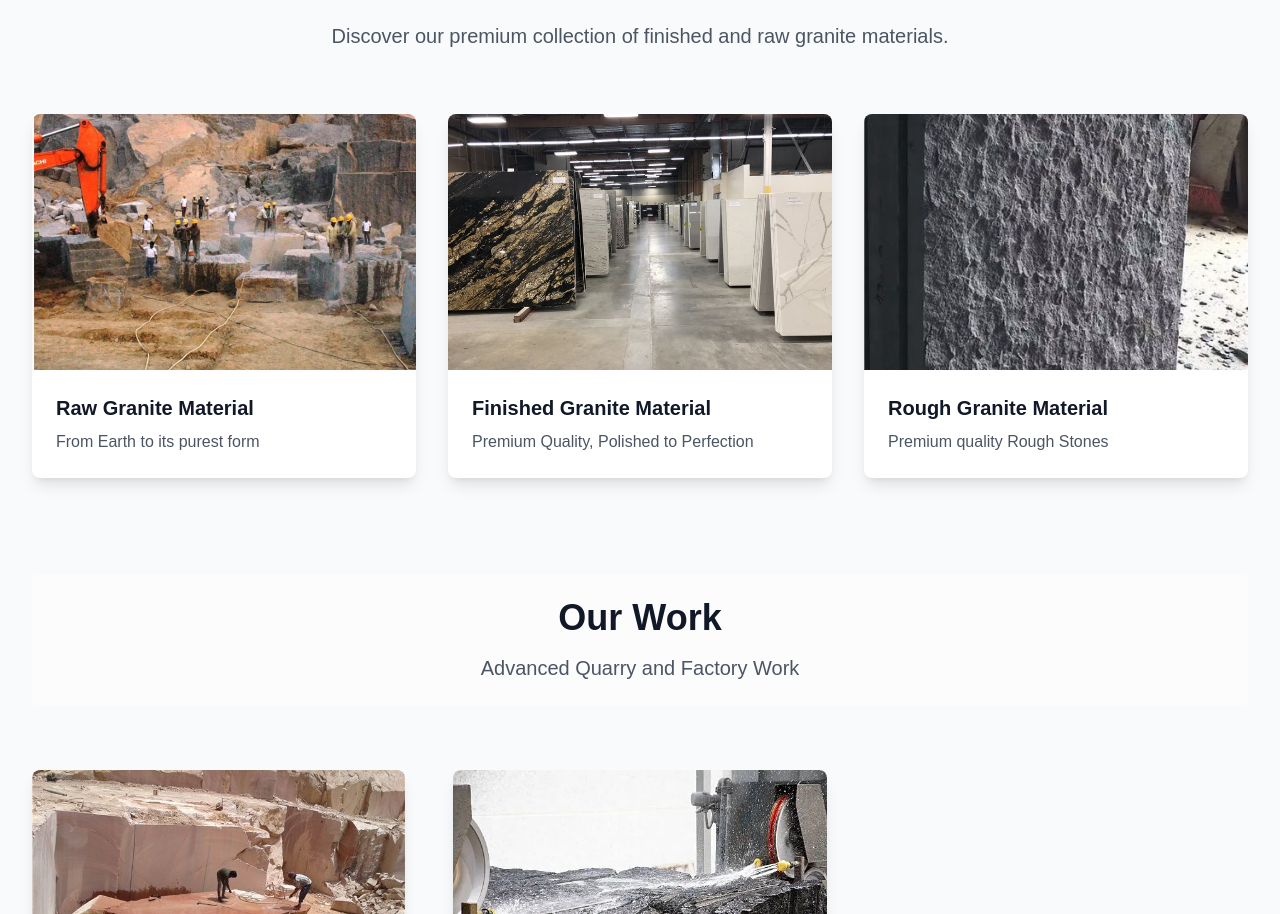
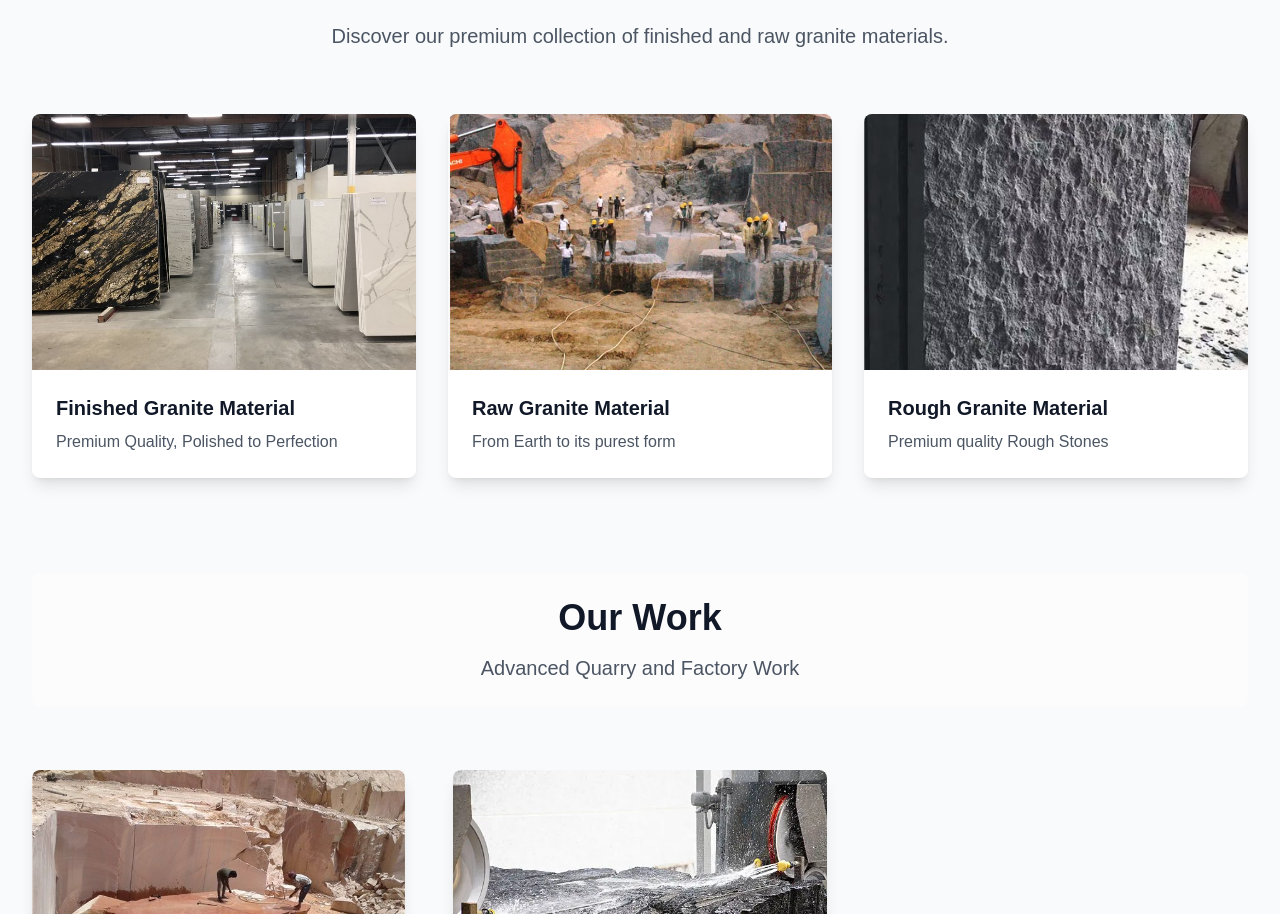
Before and after one commit to MD-Suhxib/Global-Apex-Website, a Next.js app: page / in a window 1280 px wide. Shown: the part 1550-2464 px from the top of the page. Built offline with nearby package versions, Linux system fonts and the light colour scheme.

Commit message:
initial commit

```diff
--- a/components/products.tsx
+++ b/components/products.tsx
@@ -8,18 +8,19 @@ const products = [
 
   {
     id: 1,
+    name: "Finished Granite Material",
+    description: "Premium Quality, Polished to Perfection",
+    image: "/images/showroom.jpg",
+    link: "/products/finished-granite",
+  },
+  {
+    id: 2,
     name: "Raw Granite Material",
     description: "From Earth to its purest form",
     image: "/images/tanb.png",
     link: "/products/raw-granite",
   },
-  {
-    id: 2,
-    name: "Finished Granite Material",
-    description: "Premium Quality, Polished to Perfection",
-    image: "/images/showroom.jpg",
-    link: "/products/finished-granite",
-  },
+
   {
     id: 3,
     name: "Rough Granite Material",
```
